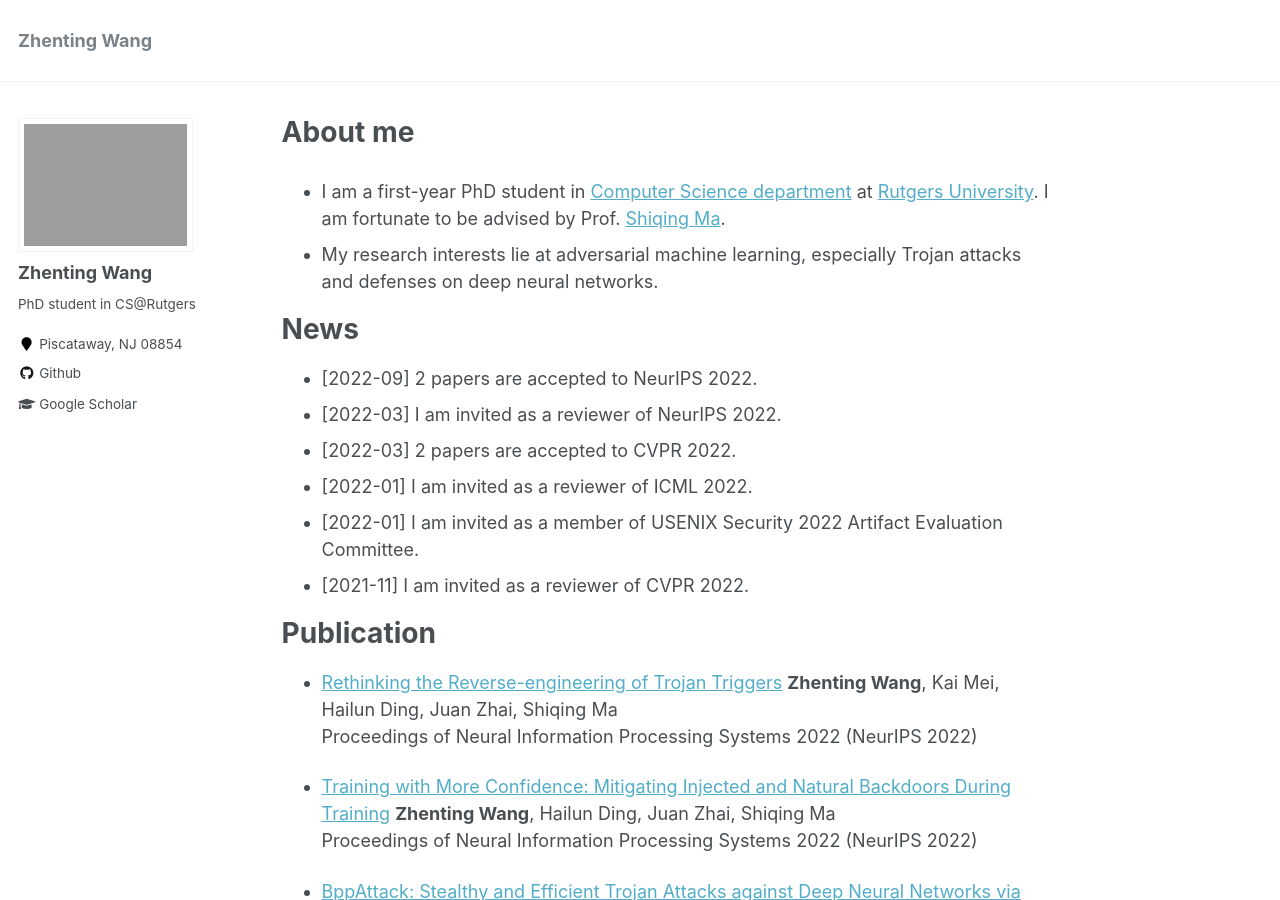
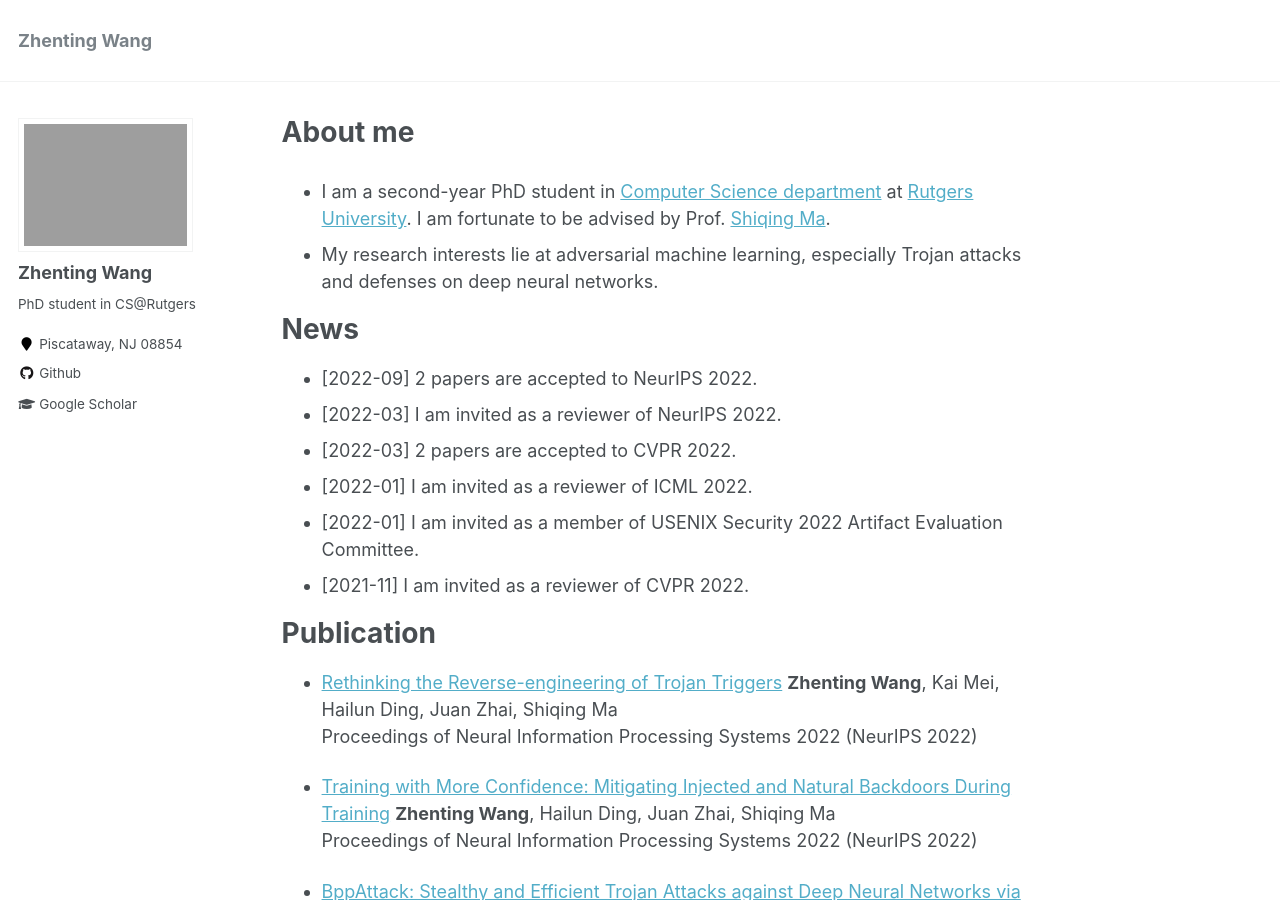
Before and after one commit to ZhentingWang/zhentingwang.github.io, a Jekyll site: the page built from _pages/about.md, in a window 1280 px wide and 900 px high. Built offline with Jekyll 4.4.1, drawn with Linux system fonts in a browser that asks for light colours.

Commit message:
Update about.md

```diff
--- a/_pages/about.md
+++ b/_pages/about.md
@@ -8,7 +8,7 @@ redirect_from:
   - /about.html
 ---
 
-* I am a first-year PhD student in [Computer Science department](https://www.cs.rutgers.edu/) at [Rutgers University](https://www.rutgers.edu/). I am fortunate to be advised by Prof. [Shiqing Ma](https://www.cs.rutgers.edu/~sm2283/).
+* I am a second-year PhD student in [Computer Science department](https://www.cs.rutgers.edu/) at [Rutgers University](https://www.rutgers.edu/). I am fortunate to be advised by Prof. [Shiqing Ma](https://www.cs.rutgers.edu/~sm2283/).
 * My research interests lie at adversarial machine learning, especially Trojan attacks and defenses on deep neural networks.
 
 News
```
